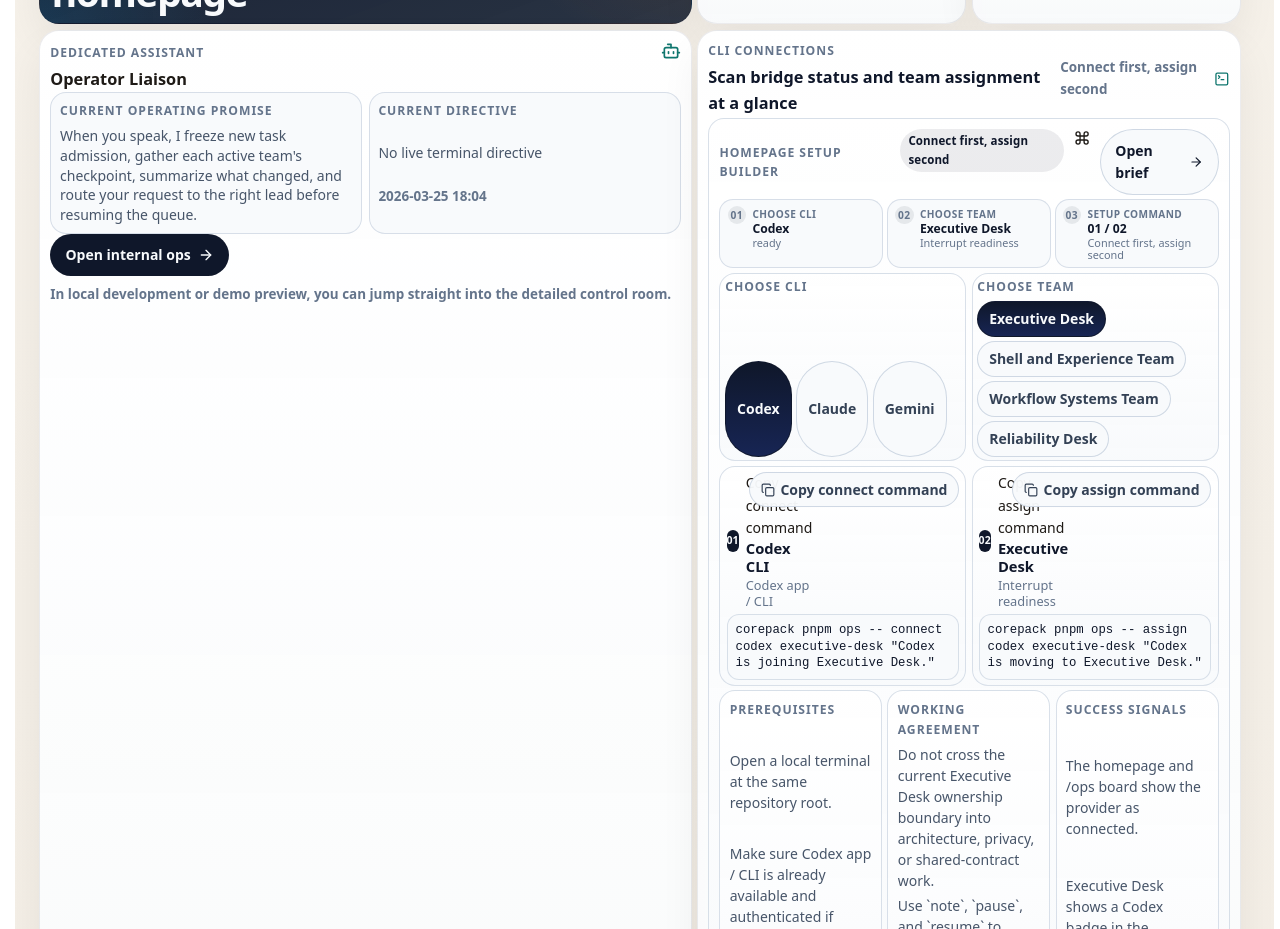
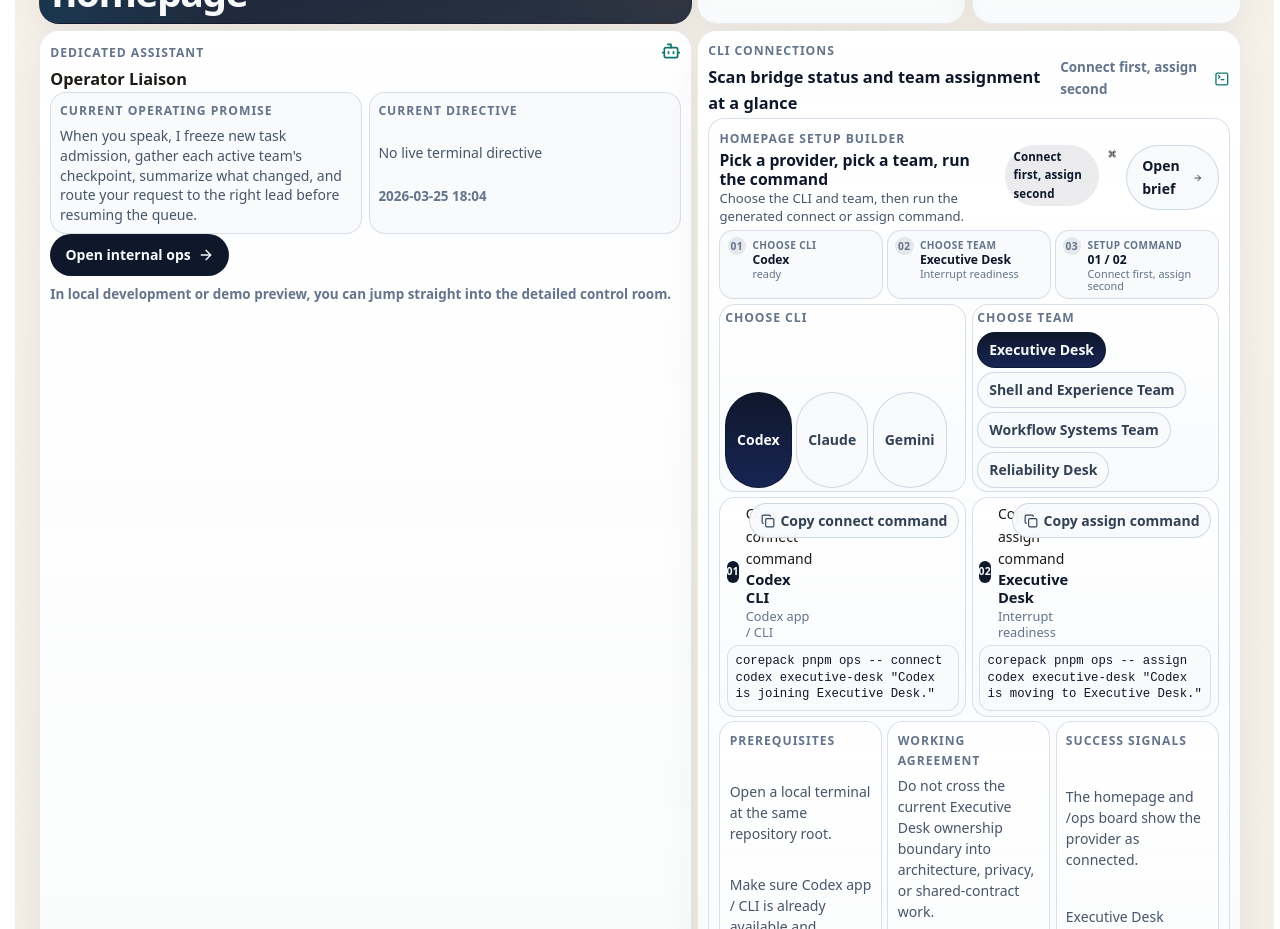
Before and after one commit to GongJae00/research-pages, a Next.js app in the folder apps/web/: page /en in a window 1280 px wide. Shown: the part 2160-3089 px from the top of the page. Built offline with nearby package versions, Linux system fonts and the light colour scheme; no server answers.

Commit message:
Autonomy batch 1378: shell-experience

```diff
--- a/apps/web/src/components/homepage-agent-control-section.module.css
+++ b/apps/web/src/components/homepage-agent-control-section.module.css
@@ -255,6 +255,26 @@
   align-items: flex-start;
   justify-content: space-between;
   gap: 0.6rem;
+}
+
+.setupTitleBlock {
+  display: grid;
+  gap: 0.12rem;
+}
+
+.setupTitleBlock h4 {
+  margin: 0;
+  color: #0f172a;
+  font-size: 0.98rem;
+  line-height: 1.2;
+}
+
+.setupBody {
+  margin: 0;
+  max-width: 28rem;
+  color: #475569;
+  font-size: 0.82rem;
+  line-height: 1.35;
 }
 
 .panelHeadCopy {
--- a/apps/web/src/components/homepage-agent-control-section.tsx
+++ b/apps/web/src/components/homepage-agent-control-section.tsx
@@ -378,7 +378,11 @@ export function HomepageAgentControlSection({
 
           <article className={styles.setupBuilderCard}>
             <div className={styles.setupHeader}>
-              <span className={styles.metaLabel}>{copy.setupBuilderLabel}</span>
+              <div className={styles.setupTitleBlock}>
+                <span className={styles.metaLabel}>{copy.setupBuilderLabel}</span>
+                <h4>{copy.setupBuilderTitle}</h4>
+                <p className={styles.setupBody}>{copy.setupBuilderBody}</p>
+              </div>
               <div className={styles.setupHeaderActions}>
                 <span className={styles.orderPill}>{copy.commandOrder}</span>
                 <Command size={18} />
```
